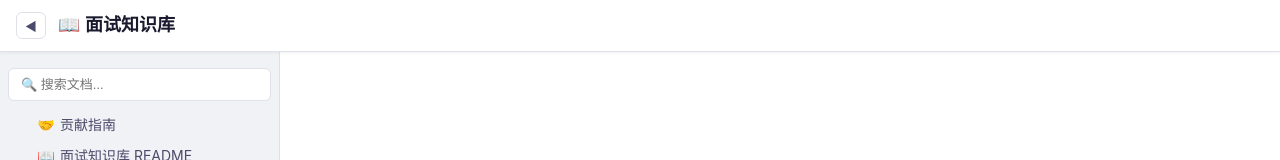
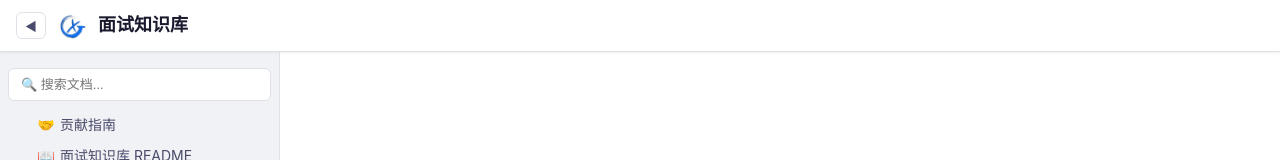
Before and after one commit to xiuji008/xjdoc-interview, a React (Vite) app: page / in a window 1280 px wide. Shown: the top 160 px of the page. Built offline with nearby package versions, Linux system fonts and the light colour scheme.

Commit message:
add:logo

```diff
--- a/index.html
+++ b/index.html
@@ -3,6 +3,7 @@
   <head>
     <meta charset="UTF-8" />
     <meta name="viewport" content="width=device-width, initial-scale=1.0" />
+    <link rel="icon" type="image/png" href="avatar.png" />
     <title>面试知识库</title>
   </head>
   <body>
--- a/src/App.css
+++ b/src/App.css
@@ -82,6 +82,13 @@ a:hover {
   font-size: 18px;
   font-weight: 600;
   color: var(--text-primary);
+}
+
+.app-logo {
+  height: 28px;
+  width: 28px;
+  border-radius: 50%;
+  object-fit: cover;
 }
 
 .app-body {
--- a/src/App.jsx
+++ b/src/App.jsx
@@ -36,7 +36,8 @@ export default function App() {
         >
           {sidebarOpen ? '◀' : '▶'}
         </button>
-        <h1 className="app-title">📖 面试知识库</h1>
+        <img className="app-logo" src="avatar.png" alt="Logo" />
+        <h1 className="app-title">面试知识库</h1>
       </header>
 
       <div className="app-body">
```
Also changed, not shown: public/avatar.png (added).
